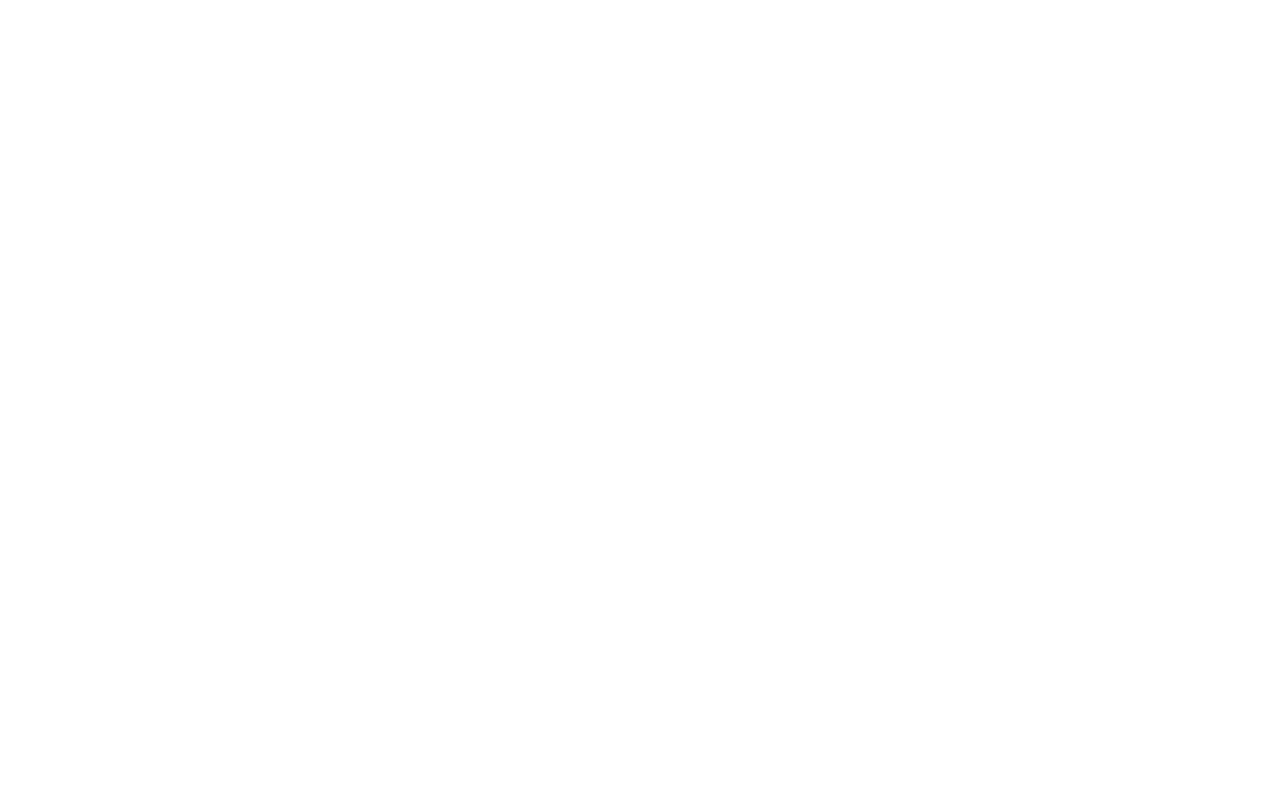
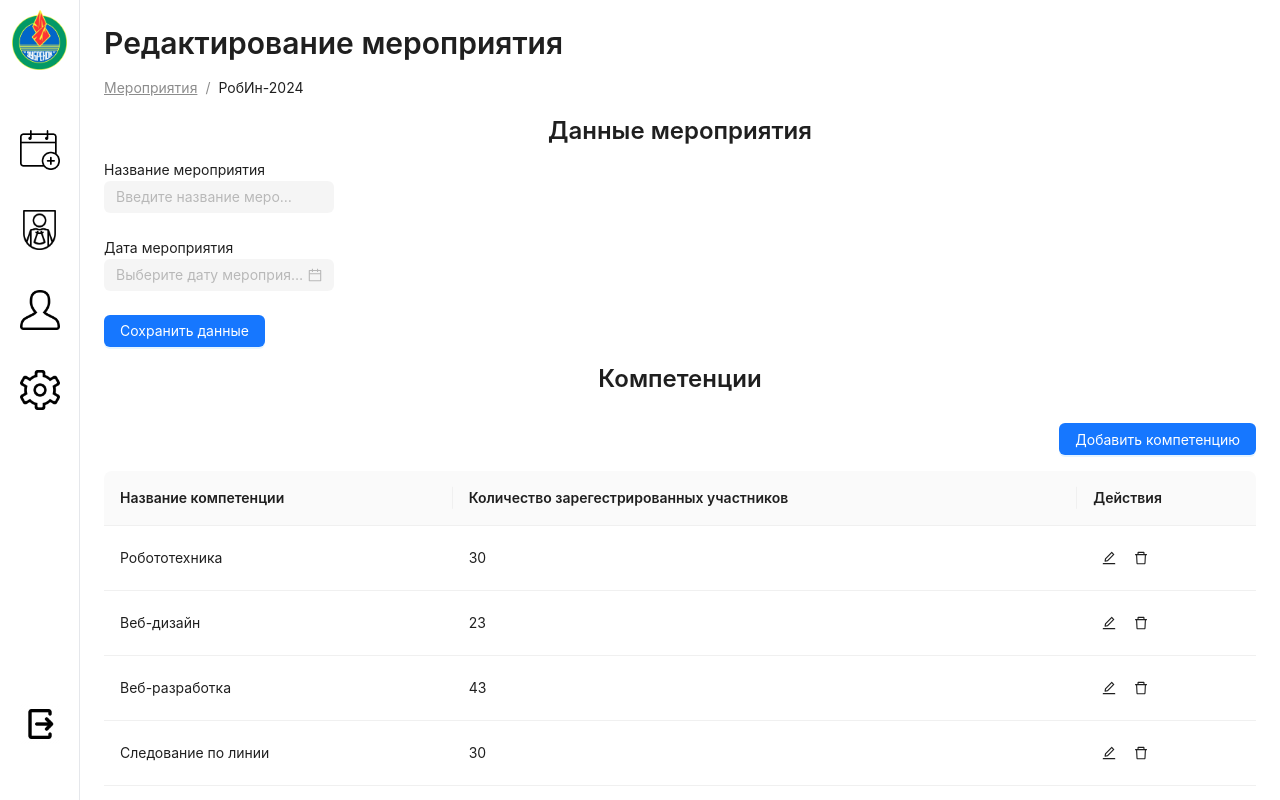
Before and after one commit to CultDog/TournamentFrontend, a React app: page /admin/events/settings in a window 1280 px wide. Before the commit this address had no page. Built offline with nearby package versions, Linux system fonts and the light colour scheme.

Commit message:
event-settings user-settings icons

```diff
--- a/src/App.jsx
+++ b/src/App.jsx
@@ -2,6 +2,8 @@
 import UsersControlPage from './pages/users-control-page.jsx';
 import UserSettingsPage from './pages/user-settings-page.jsx';
 import EventsPage from './pages/events-page.jsx';
+import EventSettingsPage from './pages/event-settings-page.jsx';
+import NotFoundPage from './pages/notfoud-page.jsx';
 
 function App() {
 	return (
@@ -10,6 +12,8 @@
 				<Route path="/admin/users" element={<UsersControlPage />} />
 				<Route path="/admin/settings" element={<UserSettingsPage />} />
 				<Route path="/admin/events" element = {<EventsPage />} />
+				<Route path="admin/events/settings" element = {<EventSettingsPage/>}/>
+				<Route path="*" element={<NotFoundPage/>} />
 			</Routes>
 		</BrowserRouter>
 	)
--- /dev/null
+++ b/src/components/event-settings/event-settings.jsx
@@ -0,0 +1,199 @@
+import { Button, Typography, Breadcrumb,DatePicker, Table, Flex, message, Input, Form, Space} from 'antd';
+import { DeleteOutlined, EditOutlined } from '@ant-design/icons';
+import FormItem from 'antd/es/form/FormItem';
+import dayjs from 'dayjs';
+import { useState } from 'react';
+
+const {Title,Text} = Typography;
+
+function EventSettings(){
+    const [loadings, setLoadings] = useState([]);
+    const columns = [
+        {
+          title: 'Название компетенции',
+          dataIndex: 'name_compitation',
+          key: 'name_nomination',
+        },
+        {
+          title: 'Количество зарегестрированных участников',
+          dataIndex: 'porticipants_count',
+          key: 'porticipants_count',
+        },
+        {
+          title: 'Действия',
+          key: 'action',
+          render: () => (
+            <Flex>
+                <Button type="text" icon = {<EditOutlined/>}></Button>
+                <Button type="text" icon = {<DeleteOutlined/>}></Button>
+            </Flex>
+          ),
+        },
+      ];
+      const data = [
+        {
+            key: '1',
+            name_compitation: 'Робототехника',
+            porticipants_count: 30,
+
+        },
+        {
+            key: '2',
+            name_compitation: 'Веб-дизайн',
+            porticipants_count: 23,
+
+        },
+        {
+            key: '3',
+            name_compitation: 'Веб-разработка',
+            porticipants_count: 43,
+
+        },
+        {
+            key: '4',
+            name_compitation: 'Следование по линии',
+            porticipants_count: 30,
+
+        },
+        {
+            key: '5',
+            name_compitation: 'Робосумо',
+            porticipants_count: 30,
+
+        },
+        {
+            key: '6',
+            name_compitation: 'Графический дизайн',
+            porticipants_count: 30,
+
+        },
+
+      ];
+
+    const configDate = {
+        rules: [
+            {
+                type: 'object',
+                required: true,
+                message: 'Пожалуйста выбирите дату мероприятия',
+            },
+        ],
+    };
+
+    const onFinish = () => {
+
+        const formattedEventDate = dayjs(event_date).format('YYYY-MM-DD');
+        console.log("Formatted date:", formattedEventDate);
+        message.success('Всё в порядке!');
+    };
+
+    const onFinishFailed = () => {
+        const formattedEventDate = dayjs(event_date).format('YYYY-MM-DD');
+        console.log("Formatted date:", formattedEventDate);
+        message.error('Проверьте поля для ввода!');
+    };
+
+    const enterLoading = (index) => {
+        setLoadings((prevLoadings) => {
+          const newLoadings = [...prevLoadings];
+          newLoadings[index] = true;
+          return newLoadings;
+        });
+        setTimeout(() => {
+          setLoadings((prevLoadings) => {
+            const newLoadings = [...prevLoadings];
+            newLoadings[index] = false;
+            return newLoadings;
+          });
+        }, 6000);
+      };
+    return(
+
+        <Flex vertical gap = "middle">
+            <div>
+                    <Title level={2}>Редактирование мероприятия</Title>
+                    <Breadcrumb
+                        items={[
+                        {
+                            title: 'Мероприятия',
+                            href: './'
+                        },
+                        {
+                            title: "РобИн-2024"
+                        },
+                        ]}
+                    />
+            </div>
+            <Form
+                layout="vertical"
+                variant="filled"
+                requiredMark = "Default"
+                onFinish={onFinish}
+                onFinishFailed={onFinishFailed}
+            >
+                <Flex vertical align="center">
+                    <Title level={3}>Данные мероприятия</Title>
+                </Flex>
+                <FormItem
+                    name="event_name"
+                    hasFeedback
+                    validateFirst
+                    rules={[
+                        {
+                            required: true,
+                            message: 'Пожалуйста введите название мероприятия',
+                        },
+                        {
+                            max: 255,
+                            message : "Максимальное значение 255"
+                        },
+                    ]}
+                >
+                    <Flex vertical>
+                    <Text>Название мероприятия</Text>
+                    <Input
+                        allowClear
+                        placeholder="Введите название мероприятия"
+                        id = "event_name_input"
+                        maxLength={255}
+                        style={{"width": "20%"}}
+                    />
+                    </Flex>
+                </FormItem>
+                <Text>Дата мероприятия</Text>
+                <FormItem
+                    name="event_date"
+                    hasFeedback
+                    validateFirst
+                    {...configDate}
+                >
+                        <DatePicker
+                        placeholder="Выберите дату мероприятия"
+                        style={{"width": "20%"}}
+                        />
+                </FormItem>
+                <Button
+                    type='primary'
+                    htmlType='submit'
+                    loading={loadings[0]} onClick={() => enterLoading(0)}
+                    >Сохранить данные
+                </Button>
+            </Form>
+            <Space direction="vertical" size = "middle">
+                <Flex vertical align="center">
+                    <Title level={3}>Компетенции</Title>
+                </Flex>
+                <Flex vertical align = "flex-end">
+                    <Button type='primary'> Добавить компетенцию </Button>
+                </Flex>
+                <Table
+                    columns={columns}
+                    dataSource={data}
+                    //pagination={{position:'bottom'}}
+                />
+            </Space>
+        </Flex>
+    );
+}
+
+export default EventSettings;
--- a/src/components/events/events.jsx
+++ b/src/components/events/events.jsx
@@ -91,11 +91,12 @@
             <Card
             key={index}
             size="small"
-            title = {<Space direction="vertical">
-                        <Title level={2}>{event.title}</Title>
-                        <Text type="secondary">{event.date}</Text>
-                     </Space>
-                    }
+            title = {
+              <Space direction="vertical">
+                <Title level={2}>{event.title}</Title>
+                <Text type="secondary">{event.date}</Text>
+              </Space>
+            }
             >
                 <List
                     size="small"
@@ -124,7 +125,7 @@
                         }]}
                     />
                 </>
-                <Button type="primary" style={{float : "right"}}>Добавить мероприятие</Button>
+                <Button type="primary" style={{float : "right"}} href="./settings">Добавить мероприятие</Button>
             </div>
             <List
             grid={{ gutter: 5, column: 4 }}
--- /dev/null
+++ b/src/components/notfound/notfound.jsx
@@ -0,0 +1,14 @@
+import { Button, Result } from 'antd';
+
+function NotFound(){
+    return(
+        <Result
+            status="404"
+            title="404"
+            subTitle="Извините, страница, которую вы посетили, не существует."
+            extra={<Button type="primary" href='/admin/users'>Вернуться на главную</Button>}
+        />
+    );
+}
+
+export default NotFound;
--- /dev/null
+++ b/src/pages/event-settings-page.jsx
@@ -0,0 +1,12 @@
+import AdminPanel from "@components/admin-panel/admin-panel.jsx";
+import EventSettings from "@components/event-settings/event-settings.jsx";
+
+function EventSettingsPage() {
+	return (
+		<AdminPanel>
+			<EventSettings/>
+		</AdminPanel>
+	);
+}
+
+export default EventSettingsPage;
--- /dev/null
+++ b/src/pages/notfoud-page.jsx
@@ -0,0 +1,12 @@
+import AdminPanel from "@components/admin-panel/admin-panel.jsx";
+import NotFound from "@components/notfound/notfound.jsx";
+
+function NotFoundPage() {
+	return (
+		<AdminPanel>
+			<NotFound/>
+		</AdminPanel>
+	);
+}
+
+export default NotFoundPage;
```
Also changed, not shown: src/components/events/event-block.jsx (deleted, +0 -22 lines), src/components/user-settings/user-settings.jsx (+55 -35 lines), src/components/events/sass/events.scss (deleted), src/components/user-settings/sass/user-settings.scss (deleted).
